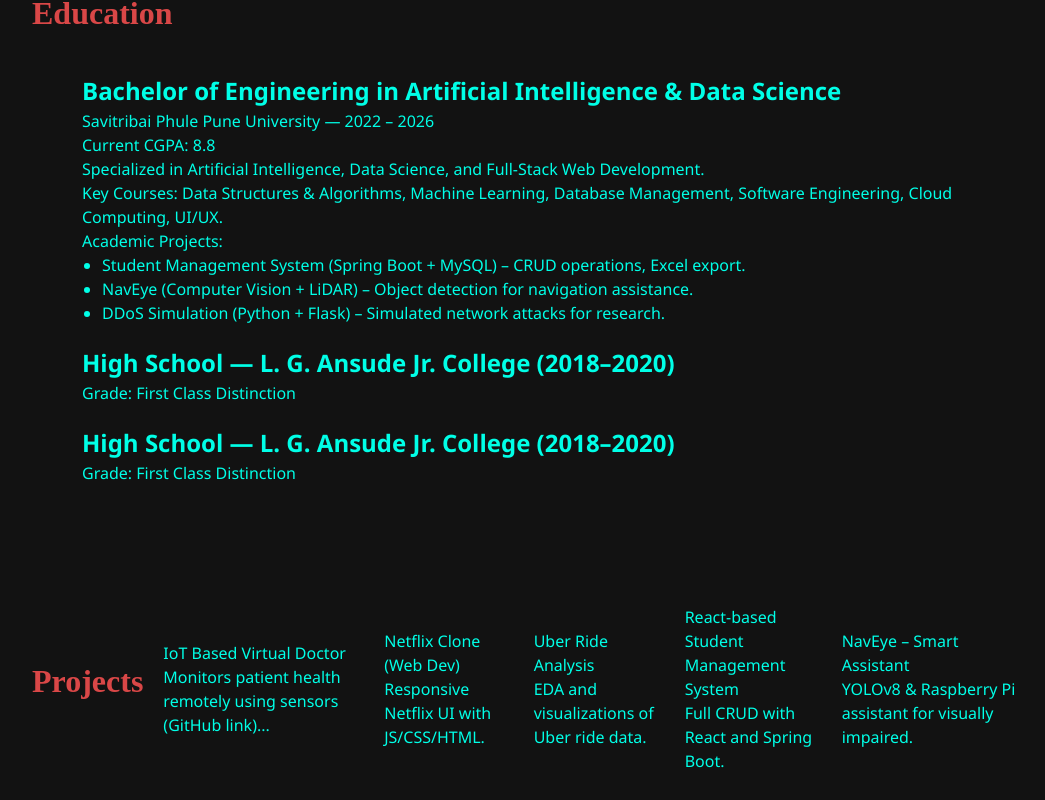
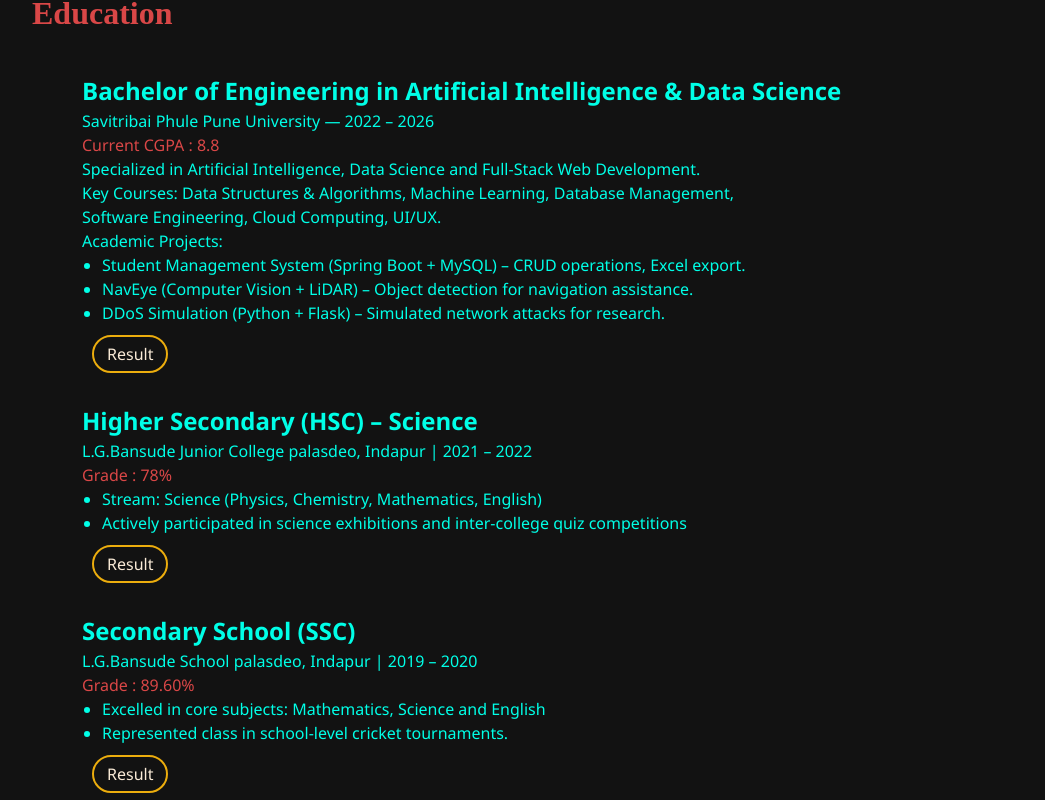
Before and after one commit to SWAPY8/My-Portfolio, a React (Vite) app: page / in a window 1280 px wide. Shown: the part 1640-2440 px from the top of the page, without its empty margins (116-1161 px from the left). Built offline with nearby package versions, Linux system fonts and the light colour scheme.

Commit message:
done with education

```diff
--- a/src/components/Education.jsx
+++ b/src/components/Education.jsx
@@ -8,34 +8,63 @@ export default function Education() {
           Bachelor of Engineering in Artificial Intelligence & Data Science
         </h3>
         <p>Savitribai Phule Pune University — 2022 – 2026</p>
-        <p>Current CGPA: 8.8</p>
+        <p className={styles.gpastyle}>Current CGPA : 8.8</p>
         <p>
-          Specialized in Artificial Intelligence, Data Science, and Full-Stack
+          Specialized in Artificial Intelligence, Data Science and Full-Stack
           Web Development.
         </p>
         <p>
           Key Courses: Data Structures & Algorithms, Machine Learning, Database
-          Management, Software Engineering, Cloud Computing, UI/UX.
+          Management, <br /> Software Engineering, Cloud Computing, UI/UX.
         </p>
-        <p>Academic Projects:
+        <p>
+          Academic Projects:
           <ul>
-            <li>Student Management System (Spring Boot + MySQL) – CRUD operations,
-          Excel export.</li>
-            <li>NavEye (Computer Vision + LiDAR) – Object detection for navigation
-          assistance.</li>
-            <li>DDoS Simulation (Python + Flask) – Simulated network attacks for
-          research.</li>
+            <li>
+              Student Management System (Spring Boot + MySQL) – CRUD operations,
+              Excel export.
+            </li>
+            <li>
+              NavEye (Computer Vision + LiDAR) – Object detection for navigation
+              assistance.
+            </li>
+            <li>
+              DDoS Simulation (Python + Flask) – Simulated network attacks for
+              research.
+            </li>
           </ul>
+        </p>
+        <button className={styles.btnstyle}>Result</button>
+      </div>
 
+      <div className={styles.educard}>
+        <h3>Higher Secondary (HSC) – Science </h3>
+        <p>L.G.Bansude Junior College palasdeo, Indapur | 2021 – 2022</p>
+        <p className={styles.gpastyle}>Grade : 78%</p>
+        <p>
+          <ul>
+            <li>Stream: Science (Physics, Chemistry, Mathematics, English)</li>
+            <li>
+              Actively participated in science exhibitions and inter-college
+              quiz competitions
+            </li>
+          </ul>
         </p>
+        <button className={styles.btnstyle}>Result</button>
       </div>
       <div className={styles.educard}>
-        <h3>High School — L. G. Ansude Jr. College (2018–2020)</h3>
-        <p>Grade: First Class Distinction</p>
-      </div>
-      <div className={styles.educard}>
-        <h3>High School — L. G. Ansude Jr. College (2018–2020)</h3>
-        <p>Grade: First Class Distinction</p>
+        <h3>Secondary School (SSC)</h3>
+        <p>L.G.Bansude School palasdeo, Indapur | 2019 – 2020</p>
+        <p className={styles.gpastyle}>Grade : 89.60%</p>
+        <p>
+          <ul>
+            <li>Excelled in core subjects: Mathematics, Science and English</li>
+            <li>
+              Represented class in school-level cricket tournaments.
+            </li>
+          </ul>
+        </p>
+        <button className={styles.btnstyle}>Result</button>
       </div>
     </section>
   );
--- a/src/components/Education.module.css
+++ b/src/components/Education.module.css
@@ -17,3 +17,9 @@
     list-style-type: disc;
     margin-left: 20px;
 }
+.gpastyle{
+    color: rgb(217, 71, 71);
+}
+.btnstyle{
+    padding: 5px 13px;
+}
--- a/src/components/Hero.module.css
+++ b/src/components/Hero.module.css
@@ -25,7 +25,7 @@ section  {
   margin-left:-60px;
   font-weight: bold;
   font-family: Raleway;
-  color:rgb(217, 71, 71); ;
+  color:rgb(217, 71, 71);
   font-size: 2.5rem;
 }
 .btns{
```
